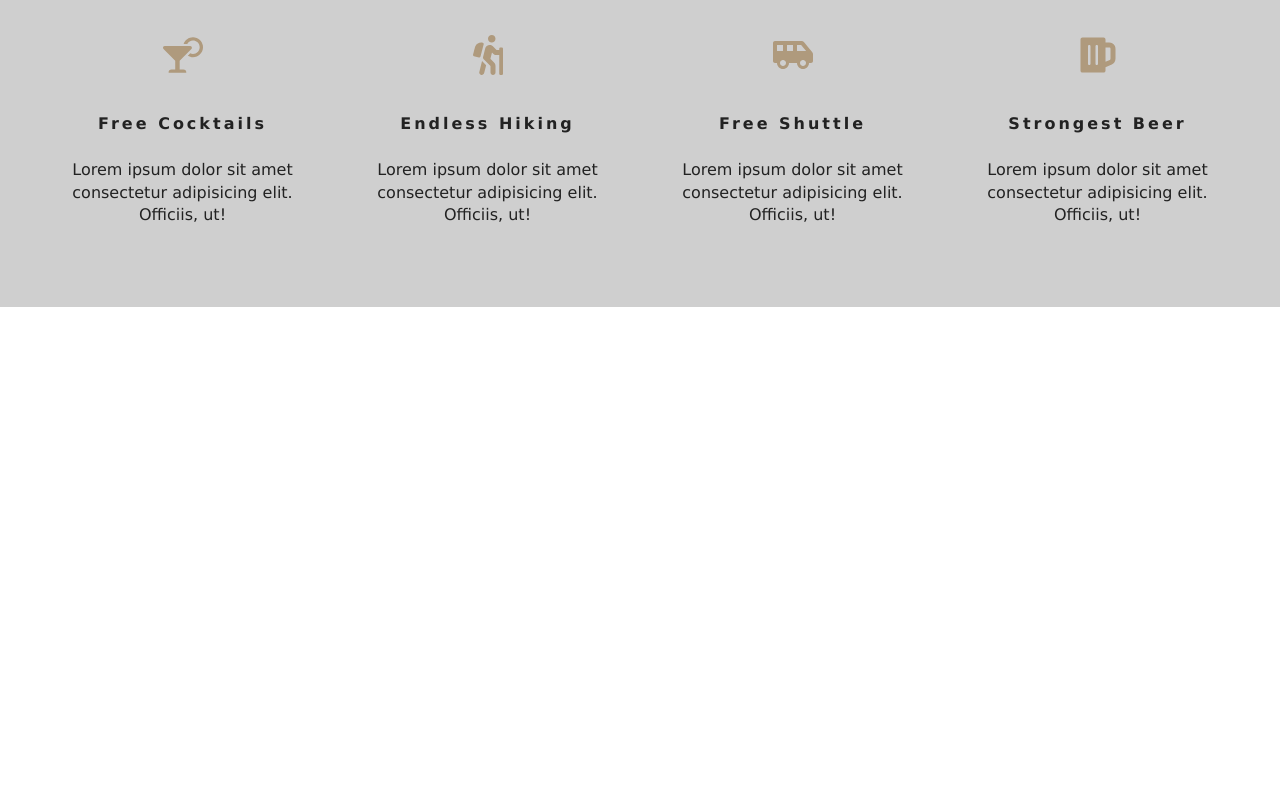
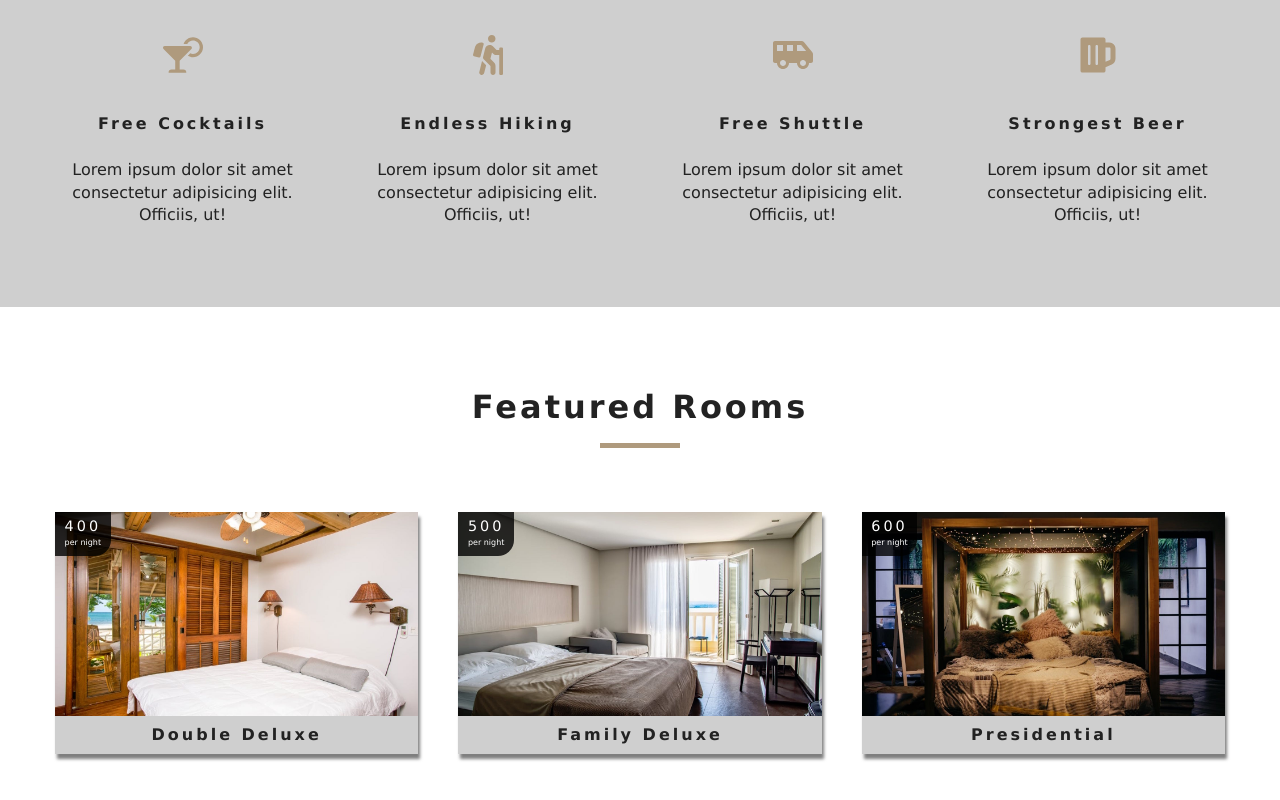
Before and after one commit to arminsheibak/Beach-Hotel, a React (Vite) app: page / in a window 1280 px wide. Shown: the part 972-1772 px from the top of the page. Before the commit the page ends 1279 px from the top, so only its background shows below. Built offline with nearby package versions, Linux system fonts and the light colour scheme.

Commit message:
build room card

```diff
--- /dev/null
+++ b/src/components/FeaturedRoom.tsx
@@ -0,0 +1,20 @@
+import { useContext } from 'react';
+import RoomsContext from '../contexts/roomsContext';
+import SectionTitle from './SectionTitle'
+import RoomCard from './RoomCard';
+
+const FeaturedRoom = () => {
+  const {rooms} = useContext(RoomsContext);
+  const featuredRooms = rooms.filter(r => r.fields.featured === true)
+  return (
+    <section className='featured-rooms' >
+    <SectionTitle title='Featured Rooms' />
+    <div className="featured-rooms-center">
+      {featuredRooms.map(room => <RoomCard room={room} key={room.sys.id} />)}
+    </div>
+
+    </section>
+  )
+}
+
+export default FeaturedRoom
--- /dev/null
+++ b/src/components/RoomCard.tsx
@@ -0,0 +1,26 @@
+import { Link } from 'react-router-dom'
+import Room from '../entities/room'
+
+interface Props {
+  room: Room
+}
+
+const RoomCard = ({room}: Props) => {
+  return (
+    <article className="room">
+      <div className="img-container">
+          <img src={room.fields.images[0].fields.file.url} alt={room.fields.name} />
+          <div className="price-top">
+            <h6>{room.fields.price}</h6>
+            <p>per night</p>
+          </div>
+        <Link to={`/rooms/${room.fields.slug}`} className='btn-primary room-link'  >
+        Features
+        </Link>
+      </div>
+      <p className='room-info' >{room.fields.name}</p>
+    </article>
+  )
+}
+
+export default RoomCard
--- a/src/pages/HomePage.tsx
+++ b/src/pages/HomePage.tsx
@@ -2,11 +2,9 @@ import { Link } from "react-router-dom"
 import Hero from "../components/Hero"
 import Banner from "../components/Banner"
 import Services from "../components/Services"
-import { useContext } from "react"
-import RoomsContext from "../contexts/roomsContext"
+import FeaturedRoom from "../components/FeaturedRoom"
 
 const HomePage = () => {
-  const {rooms} = useContext(RoomsContext);
 
   return (
     <>
@@ -15,7 +13,8 @@ const HomePage = () => {
         <Link to='rooms/' className="btn-primary" >our rooms</Link>
       </Banner>
     </Hero>
-    <Services></Services>
+    <Services />
+    <FeaturedRoom />
     </>
 
   )
--- a/src/routes.tsx
+++ b/src/routes.tsx
@@ -9,7 +9,7 @@ const router = createBrowserRouter([{
   path: '/' , element: <App />, children: [
     {index: true, element: <HomePage />},
     {path: '/rooms', element: <Rooms />},
-    {path: '/rooms:slug', element: <RoomDetail />}
+    {path: '/rooms/:slug', element: <RoomDetail />}
   ],
   errorElement: <ErrorPage />
 }]);
```
